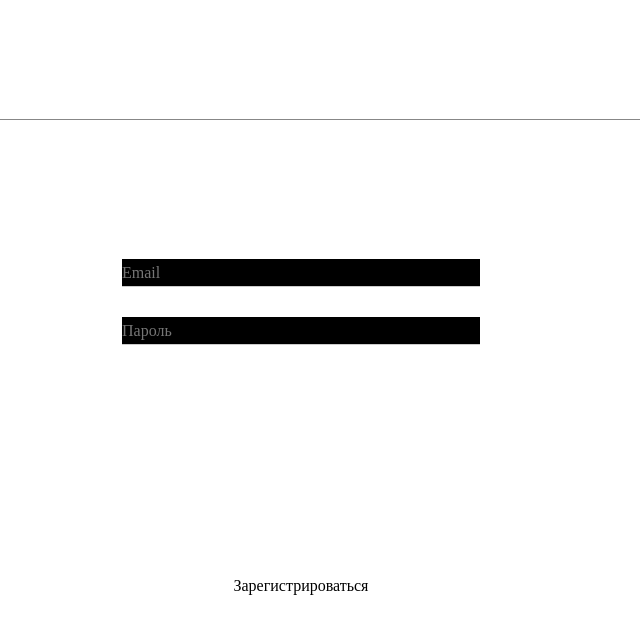
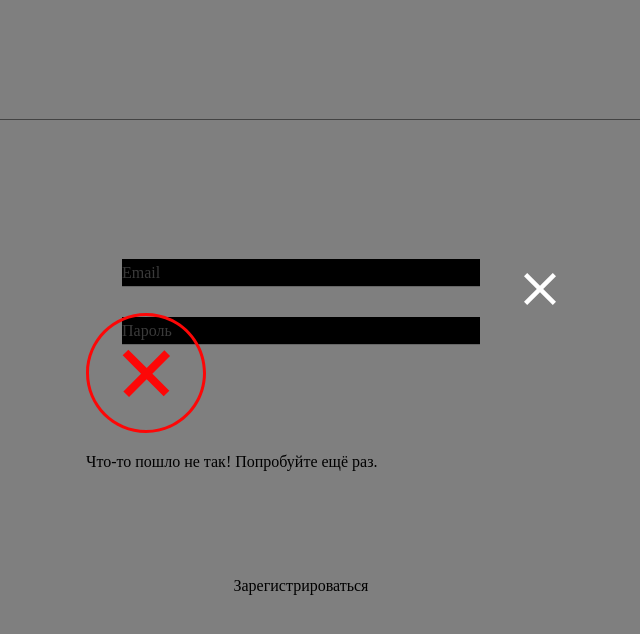
Before and after one commit to KrisGurach/react-mesto-auth, a React (Create React App) app: page /sign-up in a window 1280 px wide. Both pictures are taken after a click on the button "Зарегистрироваться". Shown: the top 634 px of the page, without its empty margins (339-979 px from the left). Built offline with nearby package versions, Linux system fonts and the light colour scheme; no server answers; the HTML template or start-up script is replaced by a standard one.

Commit message:
loginPopup added

```diff
--- a/src/components/App.jsx
+++ b/src/components/App.jsx
@@ -32,6 +32,7 @@ function App() {
   const [selectedCard, setIsSelectedCardOpen] = useState({});
   const [isImagePopup, setIsImagePopupOpen] = useState(false);
   const [isLoading, setIsLoading] = useState(false);
+  const [isLoginPopupOpened, setLoginPopupOpened] = useState(false);
 
   const [loggedIn, setLoggedIn] = useState(false);
   const [headerState, setHeaderState] = useState("");
@@ -60,6 +61,7 @@ function App() {
     setIsEditAvatarPopupOpen(false);
     setIsSelectedCardOpen({});
     setIsImagePopupOpen(false);
+    setLoginPopupOpened(false);
   }
 
   function handleEditProfileClick() {
@@ -148,6 +150,10 @@ function App() {
     setLoggedIn(true);
   };
 
+  const handleLoginPopupOpened = () => {
+    setLoginPopupOpened(true);
+  }
+
   const handleTokenCheck = () => {
     const token = localStorage.getItem("token");
     if (token) {
@@ -190,7 +196,11 @@ function App() {
             <Route
               path="/sign-up"
               element={
-                <Register handleHeaderStateChange={handleHeaderStateChange} />
+                <Register
+                handleHeaderStateChange={handleHeaderStateChange}
+                isOpened={isLoginPopupOpened}
+                handleLoginPopupOpened={handleLoginPopupOpened}
+                />
               }
             />
             <Route
--- /dev/null
+++ b/src/components/InfoTooltip/InfoTooltip.jsx
@@ -0,0 +1,41 @@
+import successfulLogo from "../../images/successful-login.svg";
+import failedLogo from "../../images/failed-login.svg";
+import { usePopupClose } from "../../hooks/usePopupClose";
+import { useContext } from "react";
+import { AppContext } from "../../contexts/AppContext";
+import { useNavigate } from "react-router-dom";
+
+export default function InfoTooltip({ isOpened, isSuccess }) {
+  const { onClose } = useContext(AppContext);
+  const navigate = useNavigate();
+  usePopupClose(isOpened, handleClose);
+
+  const logo = isSuccess ? successfulLogo : failedLogo;
+  const message = isSuccess
+    ? "Вы успешно зарегистрировались!"
+    : "Что-то пошло не так! Попробуйте ещё раз.";
+
+  function handleClose() {
+    onClose();
+    if (isSuccess) {
+      navigate("/sign-in", { replace: true });
+    }
+  }
+
+  return (
+    <div
+      className={`popup popup_type_login ${isOpened && "popup_opened"}`}
+      // aria-label={ariaLabel}
+    >
+      <div className="popup__container popup__container_min-size">
+        <button
+          className="popup__close-button"
+          type="button"
+          onClick={handleClose}
+        />
+        <img src={logo} alt="" className="popup__icon"></img>
+        <p className="popup__login-message">{message}</p>
+      </div>
+    </div>
+  );
+}
--- a/src/components/Login/Login.jsx
+++ b/src/components/Login/Login.jsx
@@ -3,7 +3,7 @@ import { useForm } from "../../hooks/useForm";
 import auth from "../../utils/auth";
 import { useEffect } from "react";
 
-export default function Login({ handleEmail, handleLogin, handleHeaderStateChange }) {
+export default function Login({ handleEmail, handleLogin, handleHeaderStateChange}) {
   const navigate = useNavigate();
   const { values, handleChange, setValues } = useForm();
 
--- a/src/components/Main/Main.jsx
+++ b/src/components/Main/Main.jsx
@@ -1,4 +1,4 @@
-import React from "react";
+import React, { useEffect } from "react";
 import Card from "../Card/Card.jsx";
 import { CurrentUserContext } from "../../contexts/CurrentUserContext.js";
 
@@ -14,7 +14,9 @@ export default function Main({
 }) {
   const currentUser = React.useContext(CurrentUserContext);
 
-  handleHeaderStateChange('main');
+  useEffect(() => {
+    handleHeaderStateChange("main");
+  }, []);
 
   return (
     <main>
--- a/src/components/Register/Register.jsx
+++ b/src/components/Register/Register.jsx
@@ -1,17 +1,21 @@
-import { Link, useNavigate } from "react-router-dom";
+import { Link } from "react-router-dom";
 import { useForm } from "../../hooks/useForm";
 import auth from "../../utils/auth";
-import { useEffect } from "react";
+import { useEffect, useState } from "react";
+import InfoTooltip from "../InfoTooltip/InfoTooltip";
 
-export default function Register({handleHeaderStateChange}) {
-  const navigate = useNavigate();
+export default function Register({handleHeaderStateChange, isOpened, handleLoginPopupOpened }) {
   const { values, handleChange } = useForm();
+  const [isSuccess, setIsSuccess] = useState(false);
 
   function handleClick(e) {
     e.preventDefault();
     auth.signUp(values)
-      .then(() => navigate('/sign-in', {replace: true}))
-      .catch(console.error);
+      .then(() => setIsSuccess(true))
+      .catch(console.error)
+      .finally(() => {
+        handleLoginPopupOpened();
+      })
   }
 
   useEffect(() => {
@@ -46,6 +50,8 @@ export default function Register({handleHeaderStateChange}) {
       <button className="signIn__button" onClick={handleClick}>Зарегистрироваться</button>
 
       <Link to="/sign-in" className="signIn__link">Уже зарегистрированы? Войти</Link>
+
+      <InfoTooltip isOpened={isOpened} isSuccess={isSuccess} />
     </div>
   );
 }
```
Also changed, not shown: src/images/failed-login.svg (added), src/images/successful-login.svg (added).
